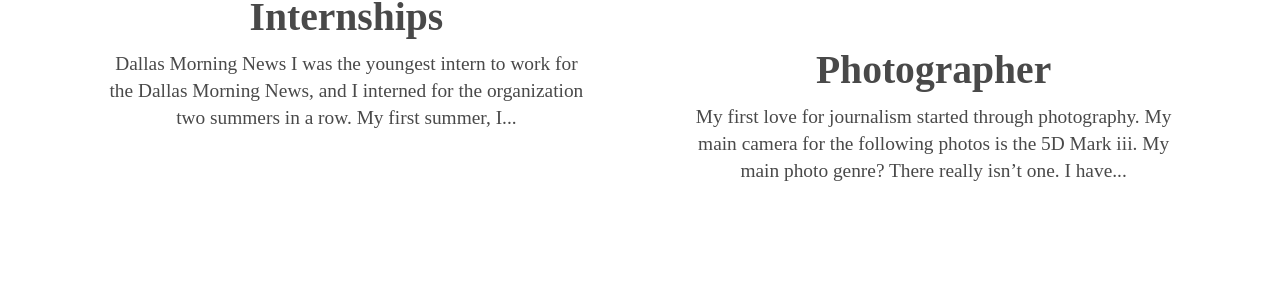
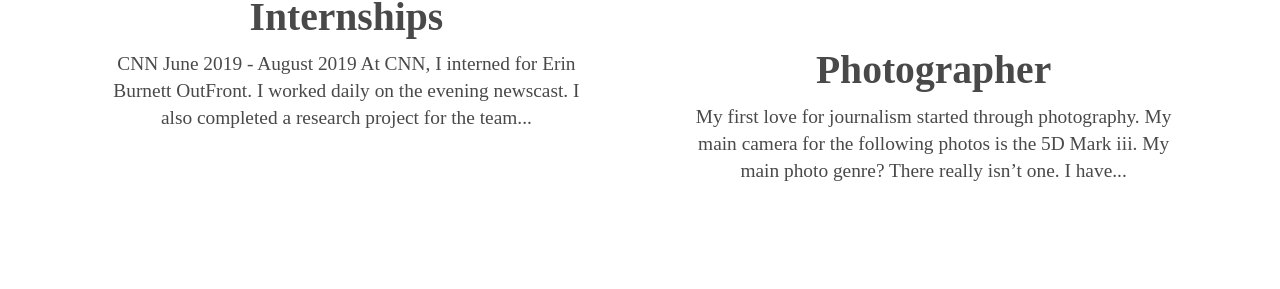
Before and after one commit to annabelthorpe/annabelthorpe.github.io, a Jekyll site: the page built from index.html, in a window 1280 px wide and 900 px high, scrolled down 3237 px, cut to the strip 207-496 px from the top of the window. Built offline with Jekyll 4.4.1, drawn with Linux system fonts in a browser that asks for light colours; some web fonts are replaced.

Commit message:
“update”

```diff
--- a/_posts/2017-02-05-4dallasmorningnews.markdown
+++ b/_posts/2017-02-05-4dallasmorningnews.markdown
@@ -6,6 +6,23 @@ categories:
 description:
 image: /assets/images/DMN HEADER.JPG
 ---
+<h3>CNN</h3>
+June 2019  - August 2019
+<div>
+</div>
+At CNN, I interned for Erin Burnett OutFront. I worked daily on the evening newscast. I also completed a research project for the team over the 2020 election. I then completed several packages. For PKG below, I pitched the idea, set up and conducted my own interviews, and wrote and tracked the script. I also shot and edited the piece with oversight from CNN’s photographers and editors. For this piece, I pitched the idea, wrote the script, and edited the piece with oversight.
+
+<h3>London Live</h3>
+January 2020-March 2020
+<div>
+</div>
+During my semester abroad, I interned for London Live. London Live is a local news station with an hour long evening newscast every weekday. Each shift, I turned a new story for them. I shot, edited, and tracked each story. London Live uses a lot of pieces without reporter track—it focuses on a more short documentary style.
+<div>
+</div>
+With reporter track:
+
+Without reporter track:
+
 <h3>Dallas Morning News</h3>
 
 I was the youngest intern to work for the Dallas Morning News, and I interned for the organization two summers in a row. My first summer, I worked as a metro news reporter, covering a variety of topics from a theatre troupe to a vandalism with a drugged up vandal. I also made DMN's first intern recruitment video.
```
